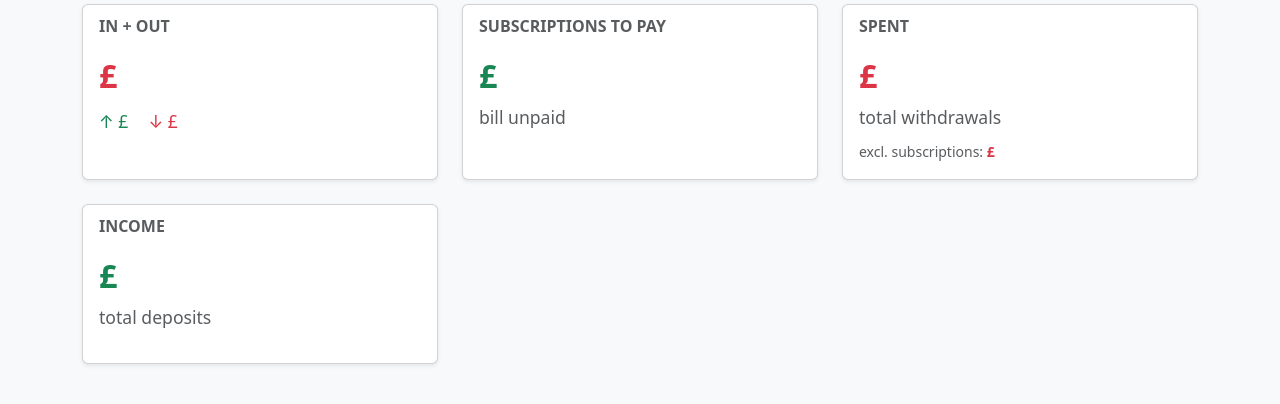
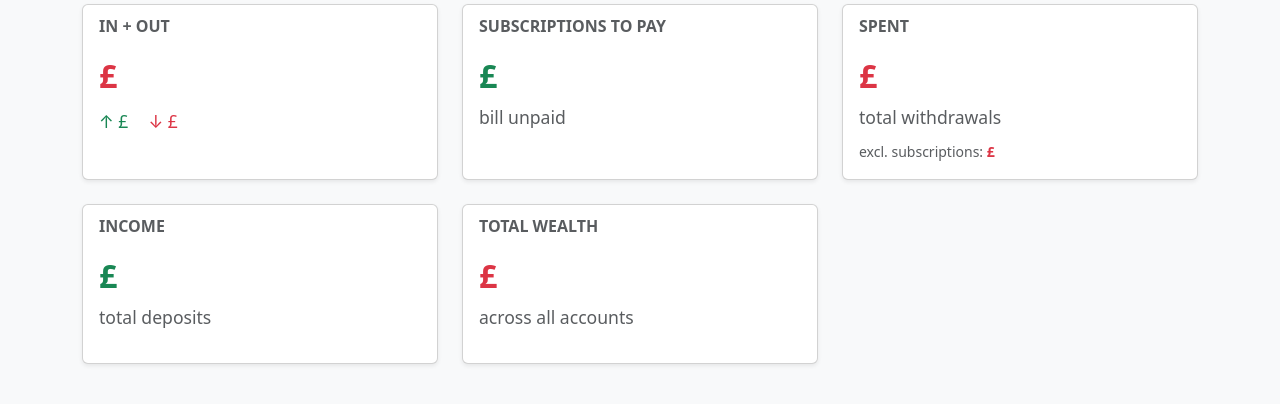
Before and after one commit to thomaspreece/firefly3-dashboard, a Django app: template core/templates/core/dashboard.html in a window 1280 px wide. Shown: the part 199-603 px from the top of the page. Run offline with Django 5.2, Linux system fonts and the light colour scheme; the template is opened without the code that fills it, so the values that code supplies are empty.

Commit message:
Add total wealth card filtered by view type and account group
Wealth card shows accounts in the current view's group only, excludes
zero-balance accounts, and lists each account's balance. Also adds
Vanguard Stocks & Shares (380) to individual accounts.

```diff
--- a/core/account_config.py
+++ b/core/account_config.py
@@ -10,7 +10,7 @@ Then fill in the IDs below.
 # Firefly III account IDs (integers) included in the "Joint" view
 JOINT_ACCOUNT_IDS = [387]  # Nationwide Joint Current Account
 
-INDIVIDUAL_ACCOUNT_IDS = [1, 9, 12, 382]  # Halifax Current, Halifax Credit Card, Nationwide Current, Barclays Current
+INDIVIDUAL_ACCOUNT_IDS = [1, 9, 12, 380, 382]  # Halifax Current, Halifax Credit Card, Nationwide Current, Vanguard Stocks & Shares, Barclays Current
 
 ACCOUNT_GROUPS = {
     "joint": JOINT_ACCOUNT_IDS,
--- a/core/templates/core/dashboard.html
+++ b/core/templates/core/dashboard.html
@@ -103,7 +103,7 @@
   </div>
 
 </div>
-<!-- Income card -->
+<!-- Income + Wealth cards -->
 <div class="row g-4 mt-0">
   <div class="col-md-4">
     <div class="card stat-card shadow-sm h-100">
@@ -117,6 +117,26 @@
         <ul class="list-unstyled mt-3 small">
           {% for tx in in_out.large_income %}
           <li class="text-muted">{{ tx.description }} &mdash; £{{ tx.amount|floatformat:2 }}</li>
+          {% endfor %}
+        </ul>
+        {% endif %}
+      </div>
+    </div>
+  </div>
+
+  <!-- Total Wealth -->
+  <div class="col-md-4">
+    <div class="card stat-card shadow-sm h-100">
+      <div class="card-body">
+        <h6 class="card-subtitle mb-3 text-muted text-uppercase fw-semibold">Total Wealth</h6>
+        <div class="stat-value {% if total_wealth >= 0 %}positive{% else %}negative{% endif %}">
+          £{{ total_wealth|floatformat:2 }}
+        </div>
+        <div class="stat-sub text-muted mt-1">across all accounts</div>
+        {% if accounts %}
+        <ul class="list-unstyled mt-3 small">
+          {% for account in accounts %}
+          <li class="text-muted">{{ account.name }} &mdash; £{{ account.current_balance|floatformat:2 }}</li>
           {% endfor %}
         </ul>
         {% endif %}
```
Also changed, not shown: core/views.py (+8 -0 lines).
